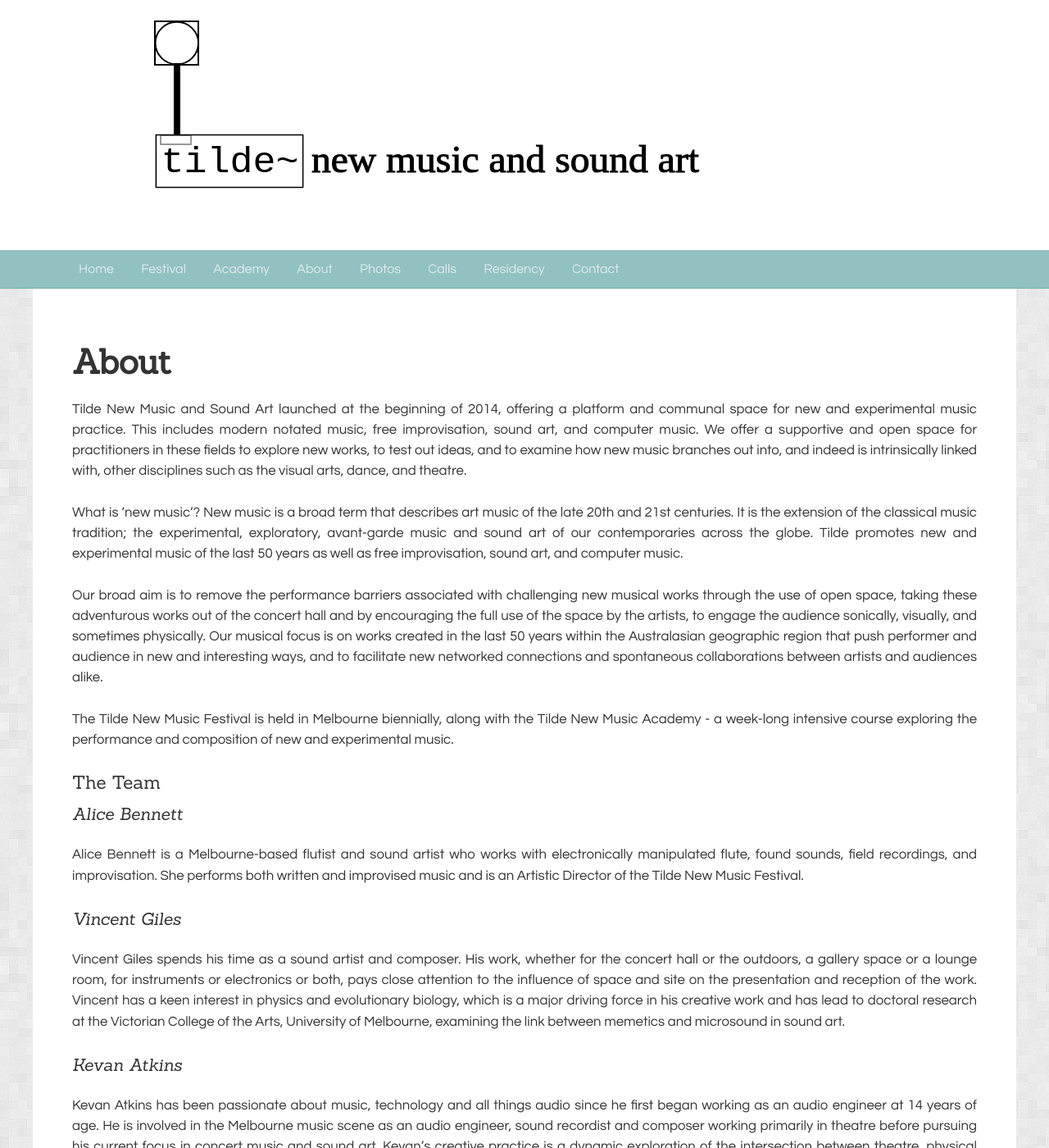
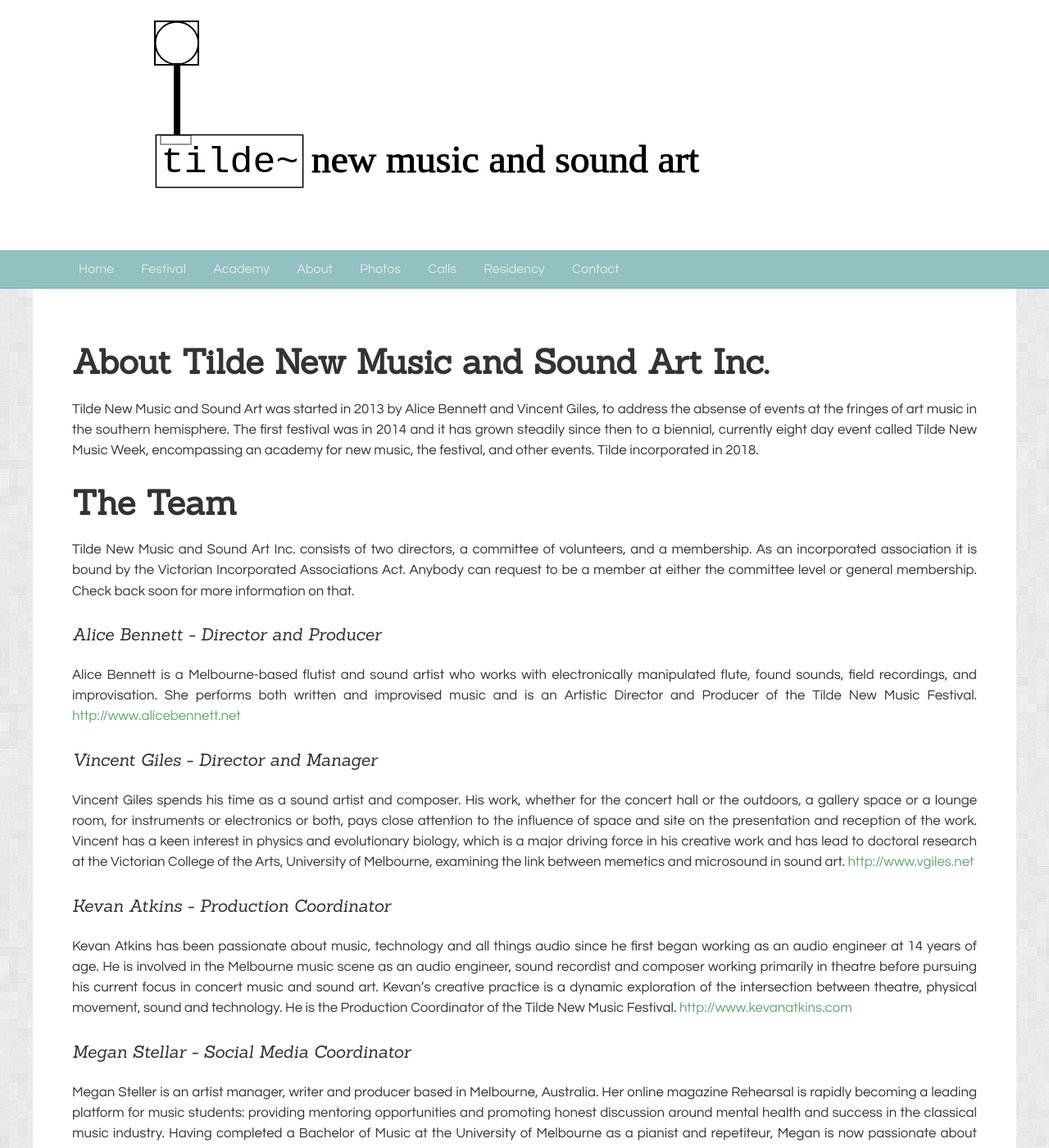
Before and after one commit to unclewalter/tilde-festival-website, a Jekyll site: the page built from pages/about.md, in a window 1280 px wide and 1400 px high. Shown: the whole window at 82% size. Built offline with Jekyll 4.4.1, drawn with Linux system fonts in a browser that asks for light colours; some of the changed text lies outside the part shown.

Commit message:
big update
Updating team members, committee, and internship

```diff
--- a/pages/about.md
+++ b/pages/about.md
@@ -1,31 +1,44 @@
 ---
 layout: page
-title: About
+title: About Tilde New Music and Sound Art Inc.
 permalink: /about/
 published: true
 ---
+Tilde New Music and Sound Art was started in 2013 by Alice Bennett and Vincent Giles, to address the absense of events at the fringes of art music in the southern hemisphere. The first festival was in 2014 and it has grown steadily since then to a biennial, currently eight day event called Tilde New Music Week, encompassing an academy for new music, the festival, and other events. Tilde incorporated in 2018.
 
-Tilde New Music and Sound Art launched at the beginning of 2014, offering a platform and communal space for new and experimental music practice. This includes modern notated music, free improvisation, sound art, and computer music. We offer a supportive and open space for practitioners in these fields to explore new works, to test out ideas, and to examine how new music branches out into, and indeed is intrinsically linked with, other disciplines such as the visual arts, dance, and theatre.
+# The Team
+Tilde New Music and Sound Art Inc. consists of two directors, a committee of volunteers, and a membership. As an incorporated association it is bound by the Victorian Incorporated Associations Act. Anybody can request to be a member at either the committee level or general membership. Check back soon for more information on that.
 
-What is ‘new music’? New music is a broad term that describes art music of the late 20th and 21st centuries. It is the extension of the classical music tradition; the experimental, exploratory, avant-garde music and sound art of our contemporaries across the globe. Tilde promotes new and experimental music of the last 50 years as well as free improvisation, sound art, and computer music.
+## Alice Bennett - Director and Producer
+Alice Bennett is a Melbourne-based flutist and sound artist who works with electronically manipulated flute, found sounds, field recordings, and improvisation. She performs both written and improvised music and is an Artistic Director and Producer of the Tilde New Music Festival.
+[http://www.alicebennett.net](Website)
 
-Our broad aim is to remove the performance barriers associated with challenging new musical works through the use of open space, taking these adventurous works out of the concert hall and by encouraging the full use of the space by the artists, to engage the audience sonically, visually, and sometimes physically. Our musical focus is on works created in the last 50 years within the Australasian geographic region that push performer and audience in new and interesting ways, and to facilitate new networked connections and spontaneous collaborations between artists and audiences alike.
+## Vincent Giles - Director and Manager
+Vincent Giles spends his time as a sound artist and composer. His work, whether for the concert hall or the outdoors, a gallery space or a lounge room, for instruments or electronics or both, pays close attention to the influence of space and site on the presentation and reception of the work. Vincent has a keen interest in physics and evolutionary biology, which is a major driving force in his creative work and has lead to doctoral research at the Victorian College of the Arts, University of Melbourne, examining the link between memetics and microsound in sound art.
+[http://www.vgiles.net](Website)
 
-The Tilde New Music Festival is held in Melbourne biennially, along with the Tilde New Music Academy - a week-long intensive course exploring the performance and composition of new and experimental music.
+## Kevan Atkins - Production Coordinator
+Kevan Atkins has been passionate about music, technology and all things audio since he first began working as an audio engineer at 14 years of age. He is involved in the Melbourne music scene as an audio engineer, sound recordist and composer working primarily in theatre before pursuing his current focus in concert music and sound art. Kevan’s creative practice is a dynamic exploration of the intersection between theatre, physical movement, sound and technology. He is the Production Coordinator of the Tilde New Music Festival.
+[http://www.kevanatkins.com](Website)
 
+## Megan Stellar - Social Media Coordinator
+Megan Steller is an artist manager, writer and producer based in Melbourne, Australia. Her online magazine Rehearsal is rapidly becoming a leading platform for music students: providing mentoring opportunities and promoting honest discussion around mental health and success in the classical music industry. Having completed a Bachelor of Music at the University of Melbourne as a pianist and repetiteur, Megan is now passionate about assisting students find their place in the industry by developing their skill set beyond the stage and working in a collaborative producer role for local and visiting artists. As a journalist, Megan has been published in Limelight Magazine and The Music, and works as a freelance manager for several major ensembles and organisations.
+[http://www.megansteller.com](Website)
 
-### The Team
+## Elise Pendergast - Intern
 
-
-
-## Alice Bennett
-
-Alice Bennett is a Melbourne-based flutist and sound artist who works with electronically manipulated flute, found sounds, field recordings, and improvisation. She performs both written and improvised music and is an Artistic Director of the Tilde New Music Festival.
-
-## Vincent Giles
-
-Vincent Giles spends his time as a sound artist and composer. His work, whether for the concert hall or the outdoors, a gallery space or a lounge room, for instruments or electronics or both, pays close attention to the influence of space and site on the presentation and reception of the work. Vincent has a keen interest in physics and evolutionary biology, which is a major driving force in his creative work and has lead to doctoral research at the Victorian College of the Arts, University of Melbourne, examining the link between memetics and microsound in sound art.
-
-## Kevan Atkins
-
-Kevan Atkins has been passionate about music, technology and all things audio since he first began working as an audio engineer at 14 years of age. He is involved in the Melbourne music scene as an audio engineer, sound recordist and composer working primarily in theatre before pursuing his current focus in concert music and sound art. Kevan’s creative practice is a dynamic exploration of the intersection between theatre, physical movement, sound and technology. He is the Production Coordinator of the Tilde New Music Festival.
+## The Committee
+The committee supports the directors in realising the Tilde New Music and Sound Art events, and in providing governance to the association. The committee consists of the following members:
+Alice Bennett - President
+Vincent Giles - Vice-President, acting-Secretary, acting-Treasurer
+Kevan Atkins
+Lisa Cheney | [https://www.lisacheney.com.au](Website)
+Ali Fyffe | [https://www.fyffecollection.com](Website)
+Nat Grant | [http://www.natgrantmusic.com](Website)
+Marlene	Radice | [https://soundcloud.com/marlene-claudine-pringle-radice](Soundcloud)
+Ryan Williams | [http://ryanwilliamsrecorder.com](Website)
+Megan Steller | [http://www.megansteller.com](Website)
+Jacques Soddell | [http://jacquessoddell.com](Website)
+Roger	Alsop | [https://sites.google.com/site/rogeralsop/Home](Website)
+Anthony Lyons | [http://alyonsmusic.com](Website)
+Miranda Hill
```
